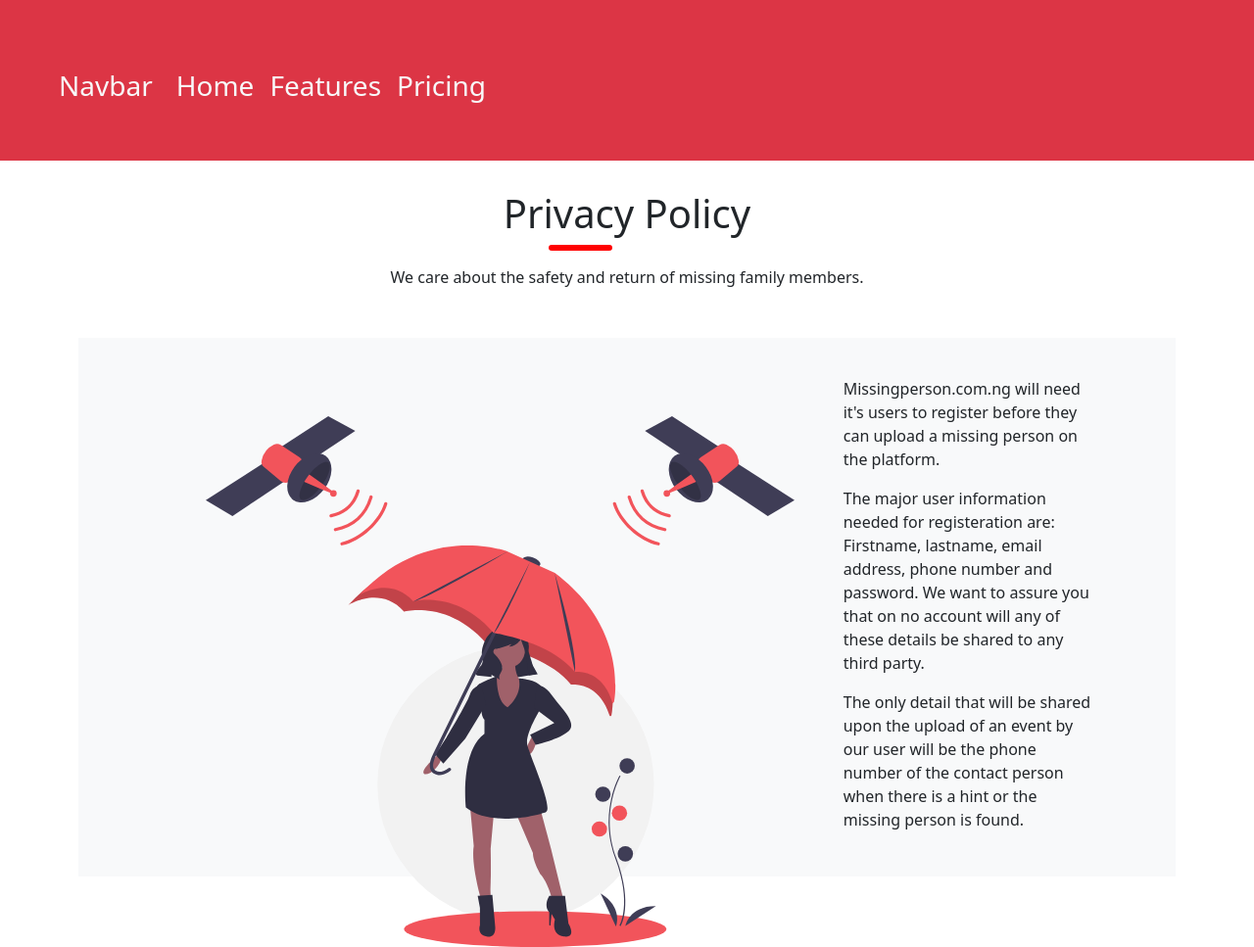
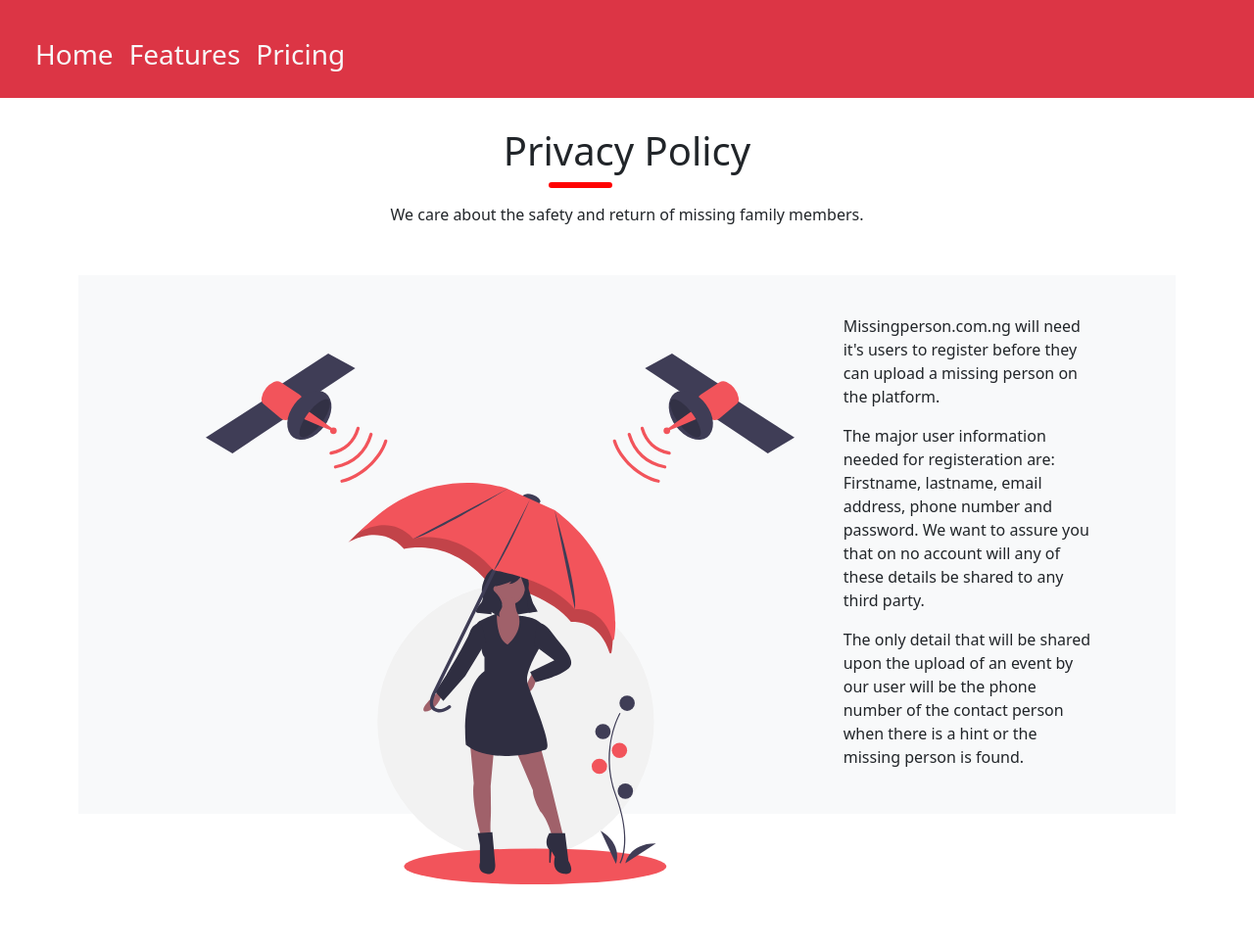
Before and after one commit to StanleyUkwueze/StanleyUkwueze, a plain HTML site: page privacy.html in a window 1280 px wide. Shown: the top 967 px of the page at 98% size. Drawn offline with nearby package versions, Linux system fonts and the light colour scheme.

Commit message:
stan commit

```diff
--- a/privacy.html
+++ b/privacy.html
@@ -15,13 +15,13 @@
   </head>
   <body>
     <header>
-      <nav class="navbar navbar-expand-lg bg-danger p-5 justify-content-center">
+      <nav class="navbar navbar-expand-lg bg-danger p-3">
         <div class="container-fluid">
-          <a class="navbar-brand text-light text-justify-center fs-3" href="#"
+          <!-- <a class="navbar-brand text-light text-justify-center fs-3" href="#"
             >Navbar</a
-          >
+          > -->
 
-          <div class="collapse navbar-collapse" id="navbarNav">
+          <div class="" id="navbarNav">
             <ul class="navbar-nav">
               <li class="nav-item">
                 <a
```
Also changed, not shown: about.css (renamed from index.css, +39 -0 lines), about.html (renamed from index.html, +2 -2 lines), privacy.css (+11 -0 lines).
